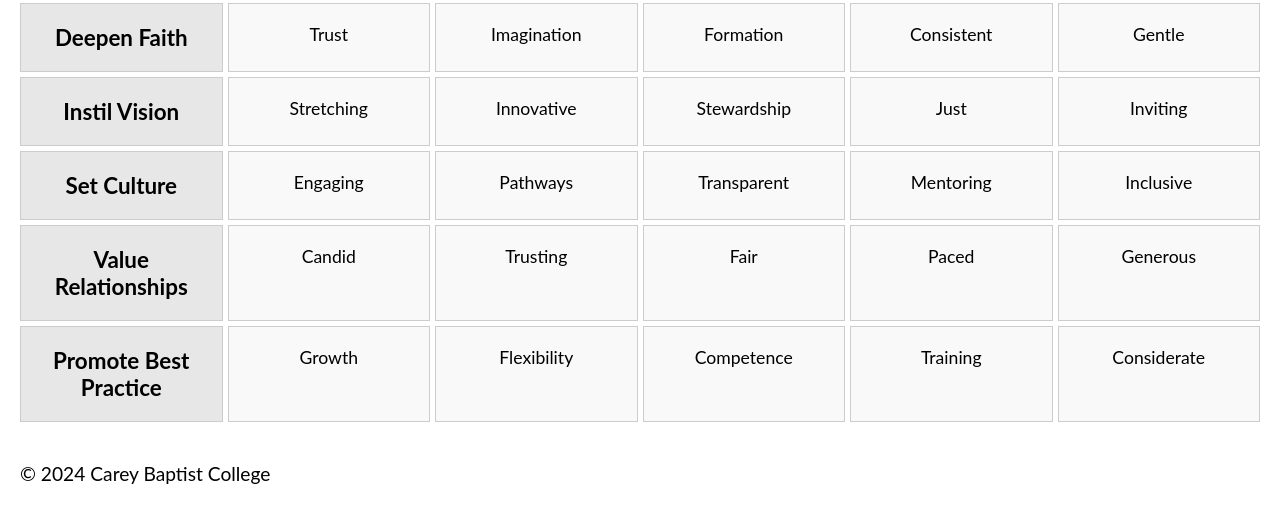
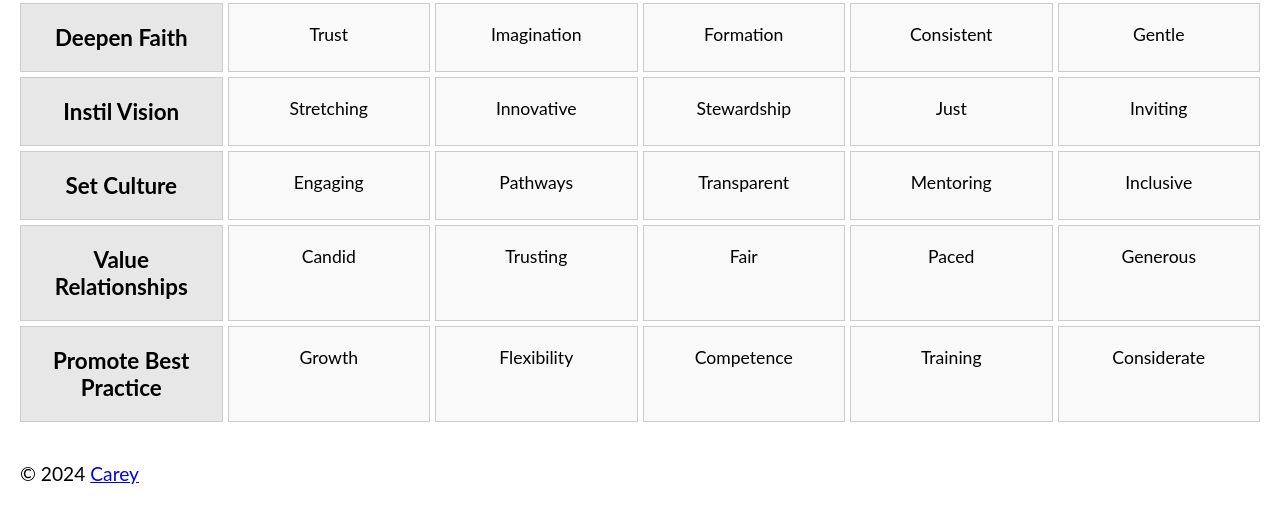
Before and after one commit to birticusmaximus/birticusmaximus.github.io, a plain HTML site: page index.html in a window 1280 px wide. Shown: the part 726-1249 px from the top of the page. Drawn offline with Linux system fonts and the light colour scheme.

Commit message:
Update index.html
Added link at bottom to https://www.carey.asn.au/

```diff
--- a/index.html
+++ b/index.html
@@ -22,7 +22,7 @@
     </div>
     <script src="script.js"></script>
 <div>
-    <p>&copy; 2024 Carey Baptist College</p>
+    <p>&copy; 2024 <a href='https://www.carey.asn.au/' target='_blank'>Carey</a></p>
 </div>
 
 </body>
```
